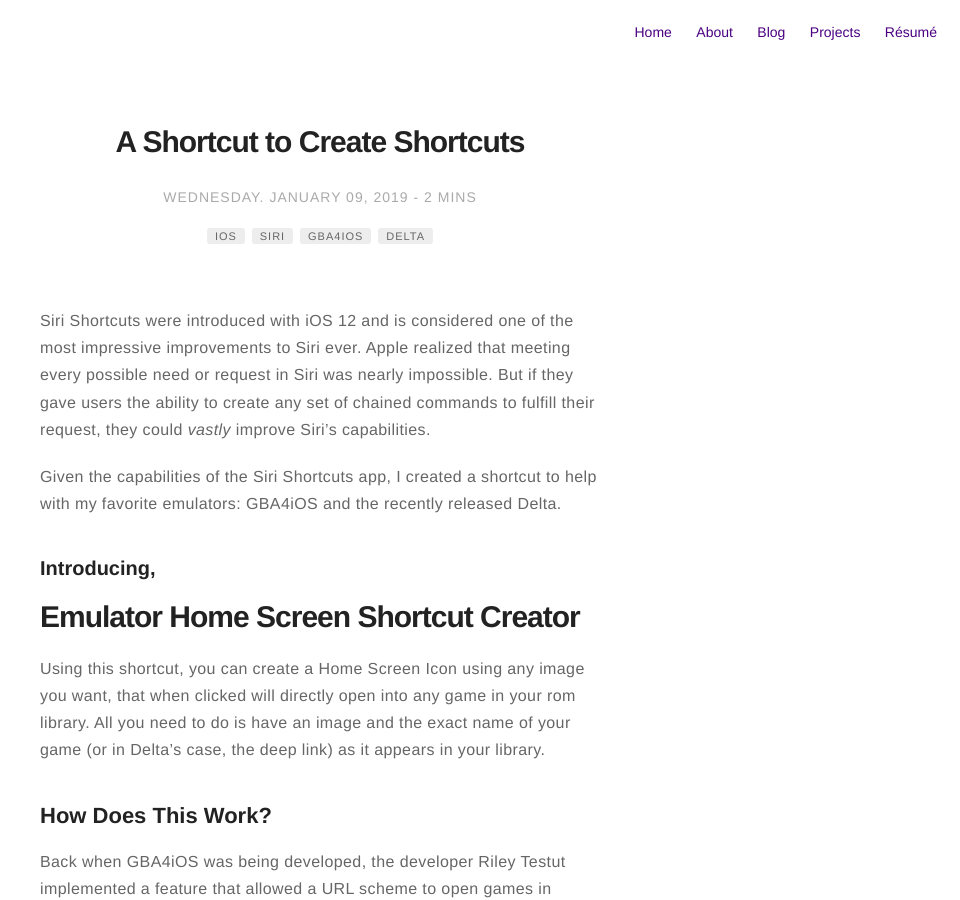
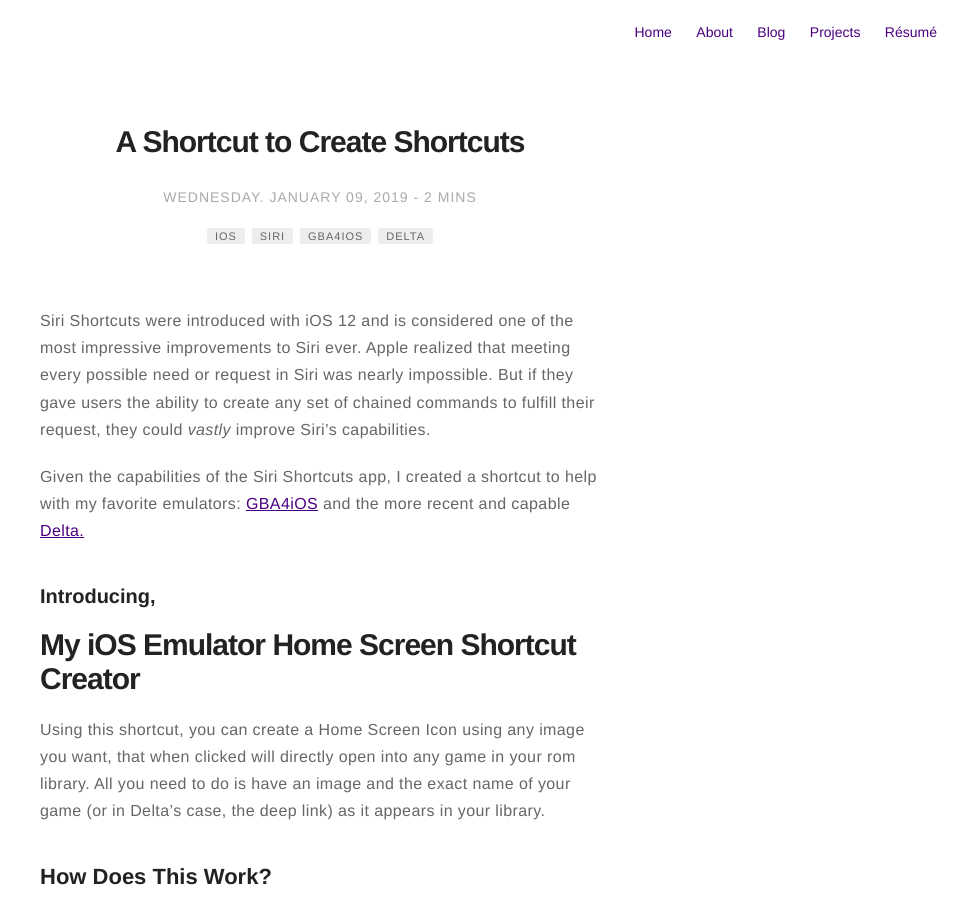
Before and after one commit to noah978/noah978.github.io, a Jekyll site: the page built from _posts/2019-01-09-a-shortcut-to-create-shortcuts.md, in a window 1280 px wide and 900 px high. Shown: the whole window, without its empty margins (320-1280 px from the left). Built offline with Jekyll 4.4.1, drawn with Linux system fonts in a browser that asks for light colours.

Commit message:
Small update to shortcut creator blog post.

````diff
--- a/_posts/2019-01-09-a-shortcut-to-create-shortcuts.md
+++ b/_posts/2019-01-09-a-shortcut-to-create-shortcuts.md
@@ -15,11 +15,11 @@
 
 Siri Shortcuts were introduced with iOS 12 and is considered one of the most impressive improvements to Siri ever. Apple realized that meeting every possible need or request in Siri was nearly impossible. But if they gave users the ability to create any set of chained commands to fulfill their request, they could *vastly* improve Siri’s capabilities.
 
-Given the capabilities of the Siri Shortcuts app, I created a shortcut to help with my favorite emulators: GBA4iOS and the recently released Delta.
+Given the capabilities of the Siri Shortcuts app, I created a shortcut to help with my favorite emulators: [GBA4iOS](https://gba4iosapp.com) and the more recent and capable [Delta.](https://deltaemulator.com)
 
 ### Introducing,
 
-# Emulator Home Screen Shortcut Creator
+# My iOS Emulator Home Screen Shortcut Creator
 
 Using this shortcut, you can create a Home Screen Icon using any image you want, that when clicked will directly open into any game in your rom library. All you need to do is have an image and the exact name of your game (or in Delta's case, the deep link) as it appears in your library.
 
@@ -27,11 +27,11 @@
 
 Back when GBA4iOS was being developed, the developer Riley Testut implemented a feature that allowed a URL scheme to open games in GBA4iOS. This same feature is also present in Delta. A URL scheme looks like the following:
 
-```gba4ios://Pokemon%20Emerald```
+``gba4ios://Pokemon%20Emerald``
 
 ~ or ~
 
-```delta://game/989bcb79c779cv97```
+``delta://game/989bcb79c779cv97``
 
 In the case of GBA4iOS, when you input the name of your game, the home screen shortcut creator then runs another separate shortcut which will convert regular text into a URL compatible text. So anytime you use the shortcut it's actually the same as typing the URL scheme into safari!
 
````
Also changed, not shown: resume.md (+1 -1 lines).
